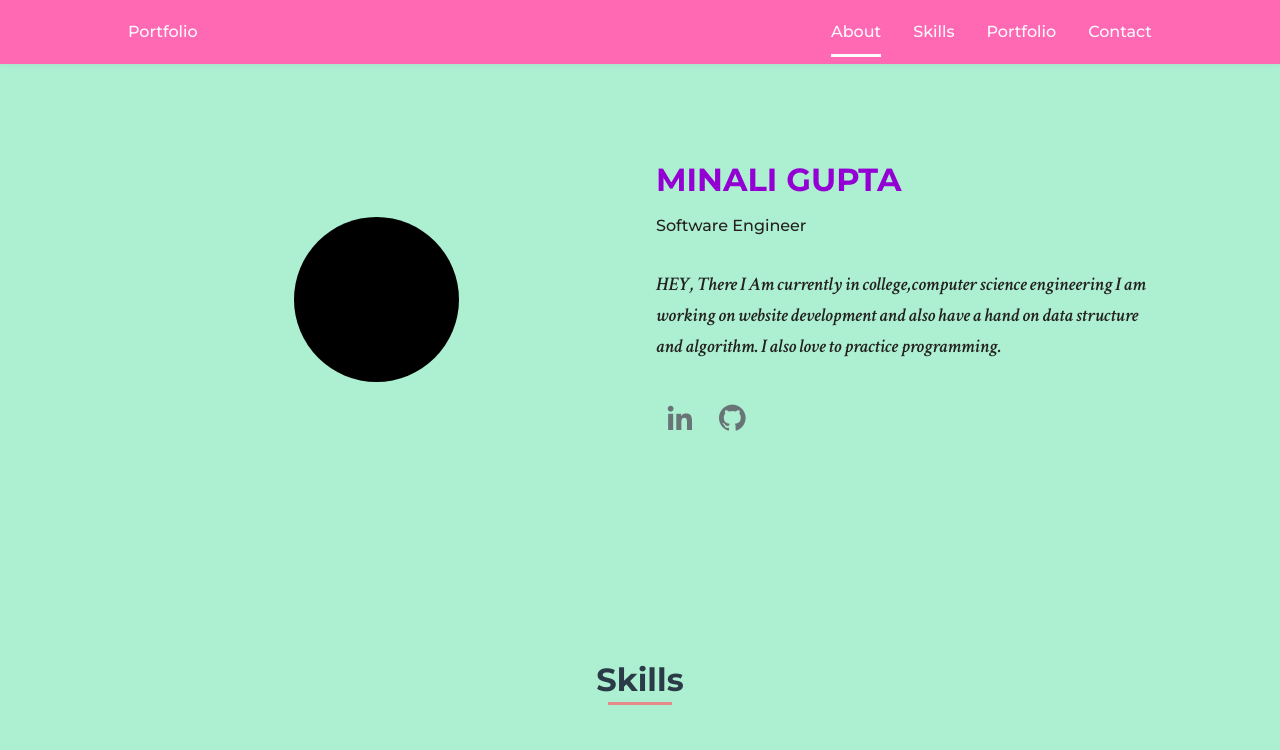
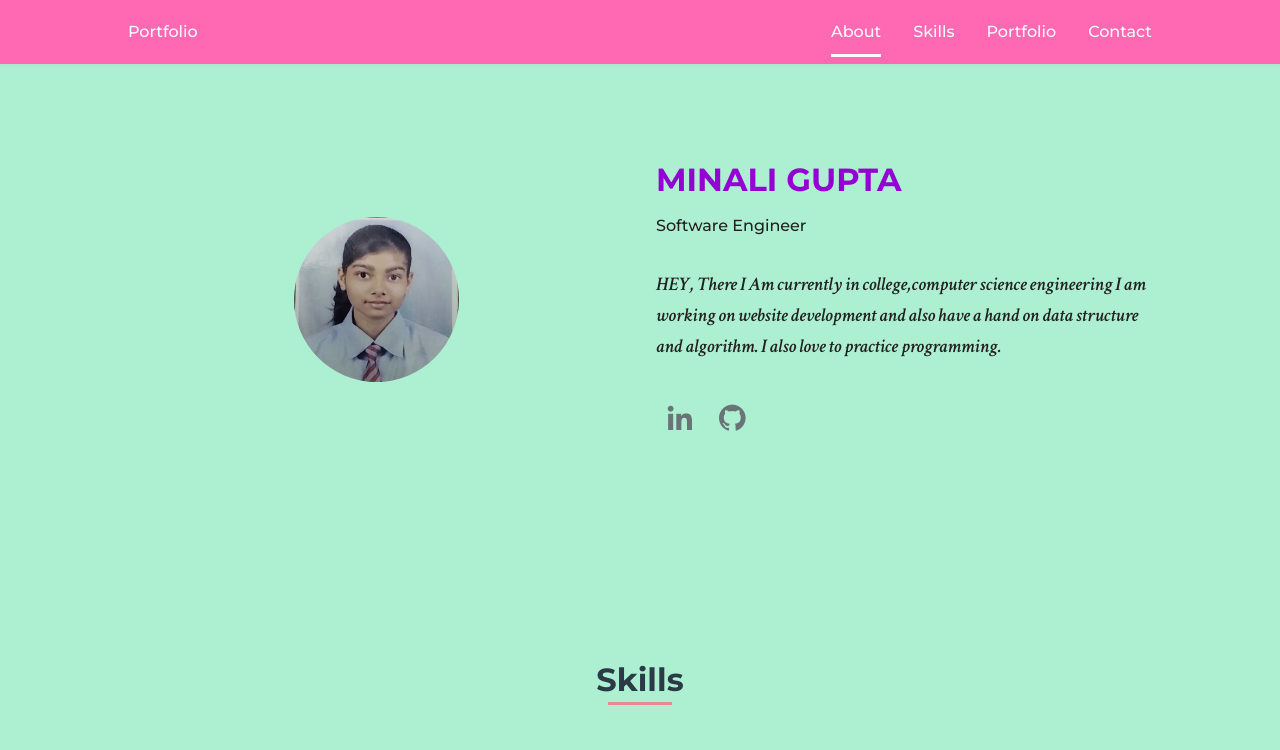
Before and after one commit to MinaliGupta/Minali-LGMVIP-WEB-DEVELOPMENT-TASK-1, a plain HTML site: page Index.html in a window 1280 px wide. Shown: the top 750 px of the page. Drawn offline with nearby package versions, Linux system fonts and the light colour scheme.

Commit message:
Update Index.html

```diff
--- a/Index.html
+++ b/Index.html
@@ -46,7 +46,7 @@
 
             <div class="about__container bd-grid">
                 <div class="about__img">
-                    <img src=".png" alt="">
+                    <img src="https://github.com/MinaliGupta/Minali-LGMVIP-WEB-DEVELOPMENT-TASK-1/blob/main/IMG_20210916_202118.jpg" alt="">
                 </div>
 
                 <div>
```
